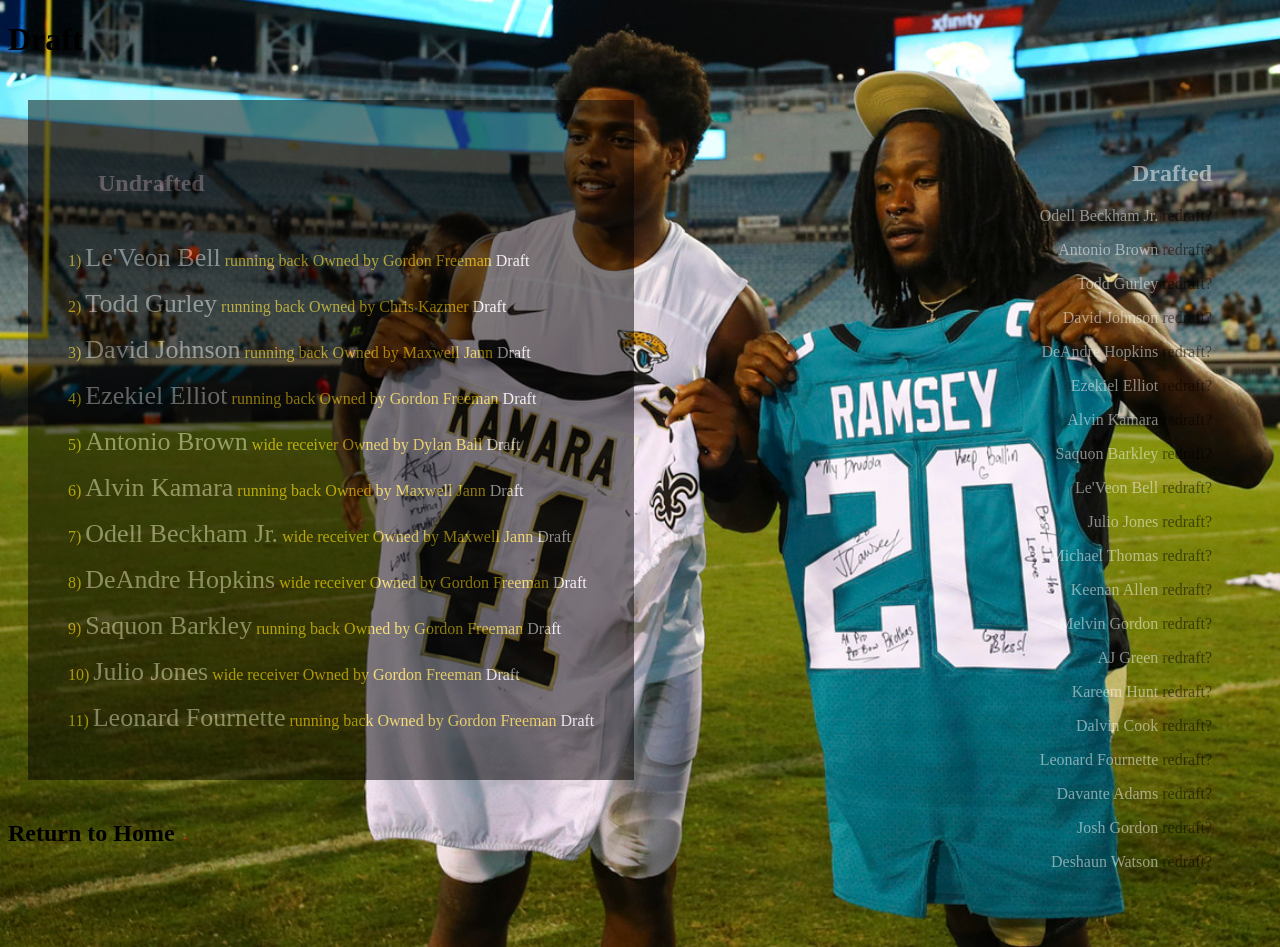
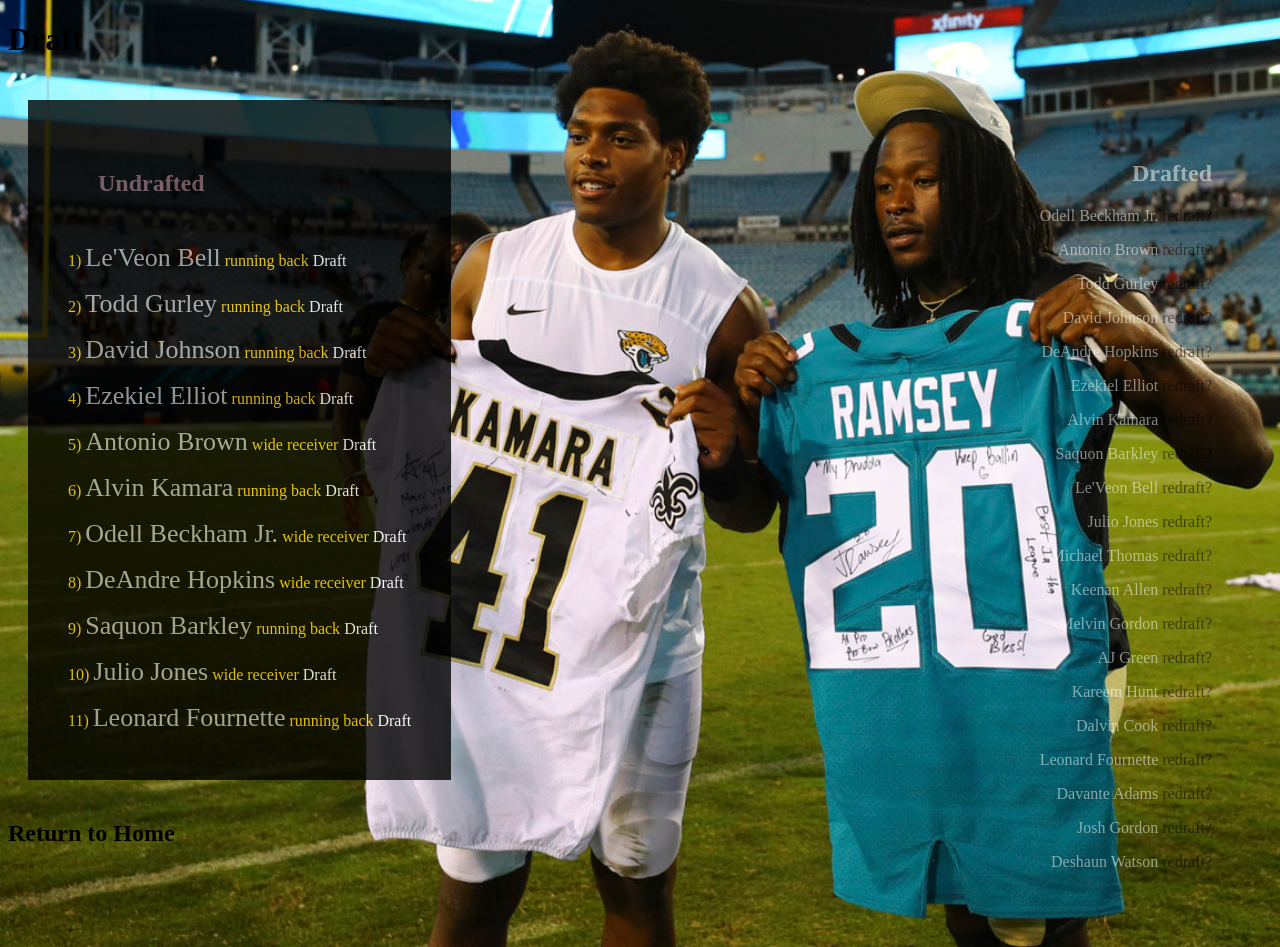
Before and after one commit to codejoy-wins/Westlake-Fantasy-Football, a Django app: template apps/football/templates/football/draft.html in a window 1280 px wide. Run offline with Django 3.2, Linux system fonts and the light colour scheme; the template is opened without the code that fills it: values that come from a table or form of the project are taken from there, others are empty; data comes from the database, SQL or seed files in the repository; both versions use the stored data as it was after the commit; parts of the project's set-up code (start-up, migrations or seed data) failed here and were passed over.

```diff
--- a/apps/football/static/football/css/style.css
+++ b/apps/football/static/football/css/style.css
@@ -21,7 +21,7 @@
 }
 #players{
     /* margin-left:40px; */
-    opacity: .5;
+    opacity: .8;
     color:gold;
     display:inline-block;
     padding: 40px;
--- a/apps/football/templates/football/draft.html
+++ b/apps/football/templates/football/draft.html
@@ -18,7 +18,7 @@
             <h2 id ="title2">Undrafted </h2>
             <div id="overflow">
                     {% for player in undrafted|dictsort:"rank" %}
-                    <p> {{player.rank}}) <a href="/player/{{player.id}}"><span id="xp"> {{player.first_name}} {{player.last_name}}</span></a>  {{player.position}} Owned by {{player.owner.first_name}} {{player.owner.last_name}}  <a href="/drafting/{{player.id}}" id ="clear">Draft</a></p></p>
+                    <p> {{player.rank}}) <a href="/player/{{player.id}}"><span id="xp"> {{player.first_name}} {{player.last_name}}</span></a>  {{player.position}} <a href="/drafting/{{player.id}}" id ="clear">Draft</a></p></p>
                     {% endfor %}
             </div>
 
```
Also changed, not shown: db.sqlite3.
